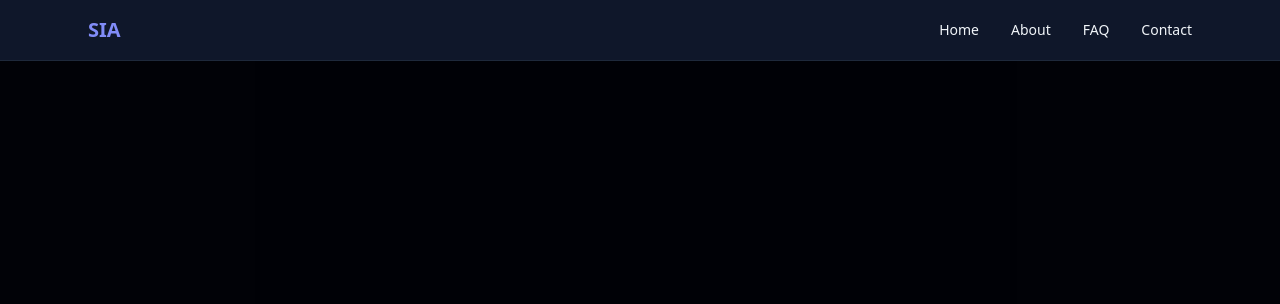
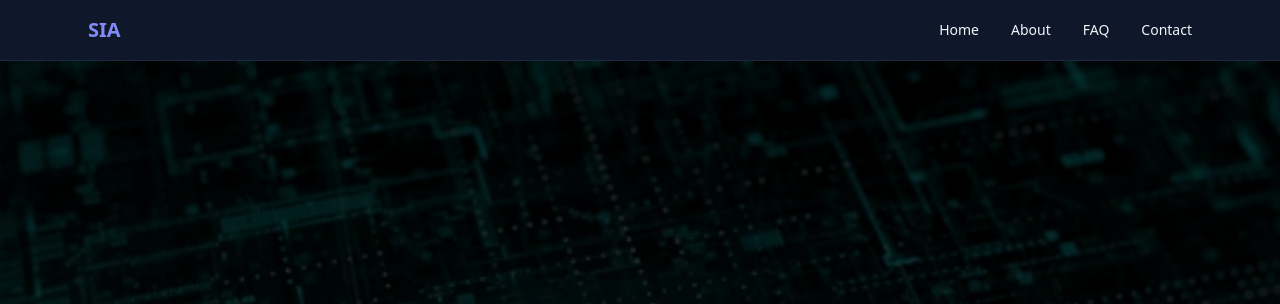
Before and after one commit to jbanks7220/scam-analysis-payportal, a plain HTML site: page index.html in a window 1280 px wide. Shown: the top 304 px of the page. Drawn offline with nearby package versions, Linux system fonts and the light colour scheme; a script that the page names is missing.

Commit message:
Update index.html

```diff
--- a/index.html
+++ b/index.html
@@ -37,13 +37,13 @@
   <div class="absolute inset-0 z-0">
     <div class="slideshow absolute inset-0">
       <div class="slide bg-cover bg-center absolute inset-0 opacity-100 transition-opacity duration-1000"
-           style="background-image: url('images/slide1.jpg');"></div>
+           style="background-image: url('assets/images/slide1.jpg');"></div>
 
       <div class="slide bg-cover bg-center absolute inset-0 opacity-0 transition-opacity duration-1000"
-           style="background-image: url('images/slide2.jpg');"></div>
+           style="background-image: url('assets/images/slide2.jpg');"></div>
 
       <div class="slide bg-cover bg-center absolute inset-0 opacity-0 transition-opacity duration-1000"
-           style="background-image: url('images/slide3.jpg');"></div>
+           style="background-image: url('assets/images/slide3.jpg');"></div>
     </div>
 
     <!-- Dark Overlay -->
```
